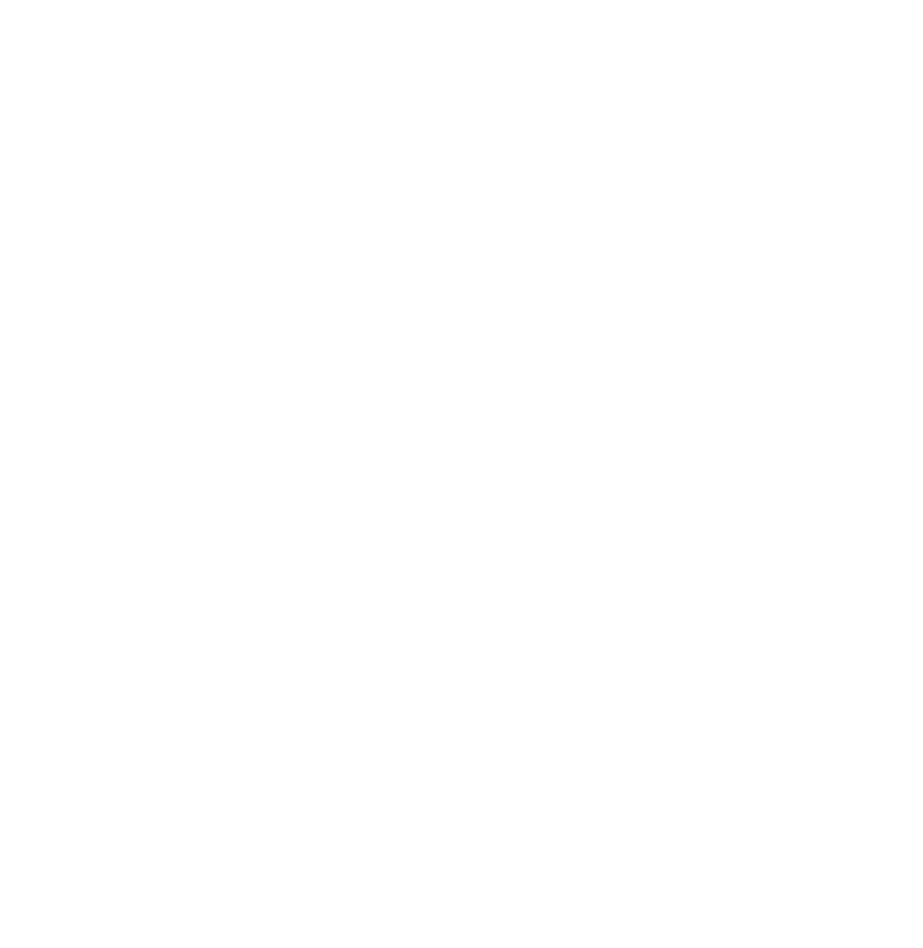
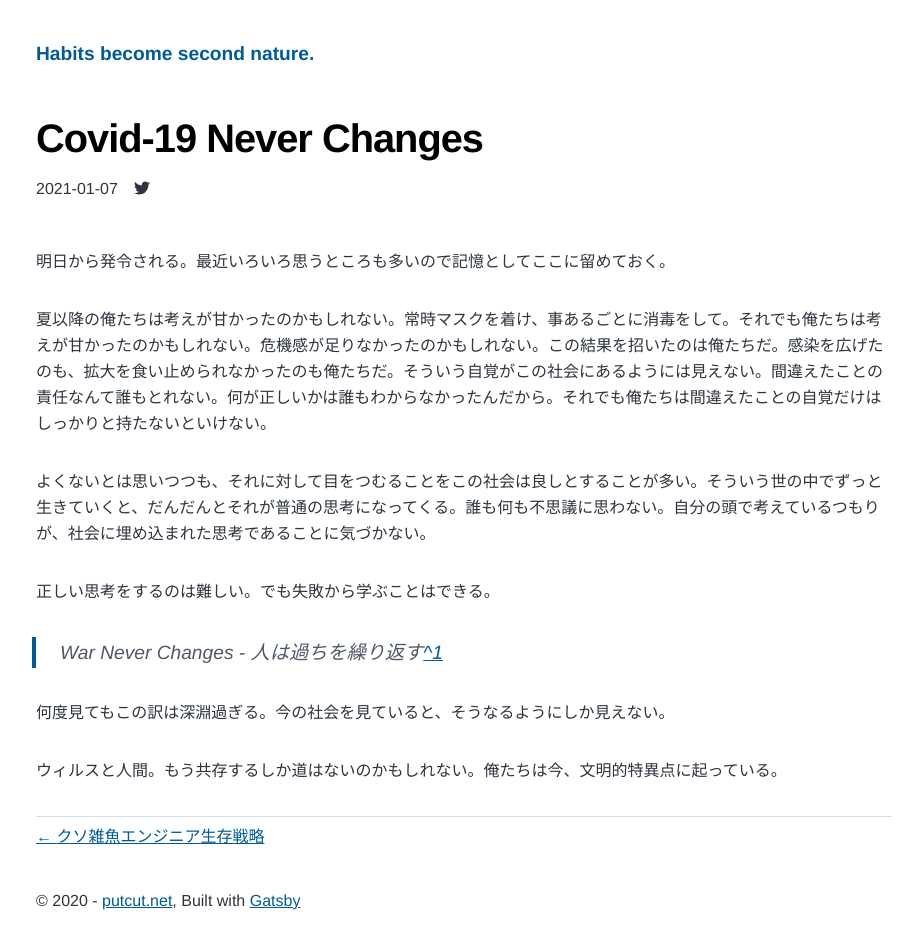
Before and after one commit to putcut/blog, a Gatsby site: page /covid19-never-changes/ in a window 1280 px wide. Before the commit this address had no page. Shown: the whole page, without its empty margins (176-1099 px from the left). Before the commit the page ends 800 px from the top, so only its background shows below. Built offline with nearby package versions, Linux system fonts and the light colour scheme; Gatsby itself is replaced by a stand-in of ours.

Commit message:
add article, fix blockquoto style

```diff
--- /dev/null
+++ b/content/blog/covid19-never-changes/index.md
@@ -0,0 +1,20 @@
+---
+title: Covid-19 Never Changes
+date: "2021-01-07T00:00:00.000Z"
+---
+
+明日から発令される。最近いろいろ思うところも多いので記憶としてここに留めておく。
+
+夏以降の俺たちは考えが甘かったのかもしれない。常時マスクを着け、事あるごとに消毒をして。それでも俺たちは考えが甘かったのかもしれない。危機感が足りなかったのかもしれない。この結果を招いたのは俺たちだ。感染を広げたのも、拡大を食い止められなかったのも俺たちだ。そういう自覚がこの社会にあるようには見えない。間違えたことの責任なんて誰もとれない。何が正しいかは誰もわからなかったんだから。それでも俺たちは間違えたことの自覚だけはしっかりと持たないといけない。
+
+よくないとは思いつつも、それに対して目をつむることをこの社会は良しとすることが多い。そういう世の中でずっと生きていくと、だんだんとそれが普通の思考になってくる。誰も何も不思議に思わない。自分の頭で考えているつもりが、社会に埋め込まれた思考であることに気づかない。
+
+正しい思考をするのは難しい。でも失敗から学ぶことはできる。
+
+> War Never Changes - 人は過ちを繰り返す[^1]
+
+何度見てもこの訳は深淵過ぎる。今の社会を見ていると、そうなるようにしか見えない。
+
+ウィルスと人間。もう共存するしか道はないのかもしれない。俺たちは今、文明的特異点に起っている。
+
+[^1]: Fallout4
--- a/src/styles/style.css
+++ b/src/styles/style.css
@@ -202,7 +202,7 @@ li > ul {
 
 blockquote {
   color: var(--color-text-light);
-  margin-left: calc(-1 * var(--spacing-6));
+  margin-left: calc(-1 * var(--spacing-1));
   margin-right: var(--spacing-8);
   padding: var(--spacing-0) var(--spacing-0) var(--spacing-0) var(--spacing-6);
   border-left: var(--spacing-1) solid var(--color-primary);
```
